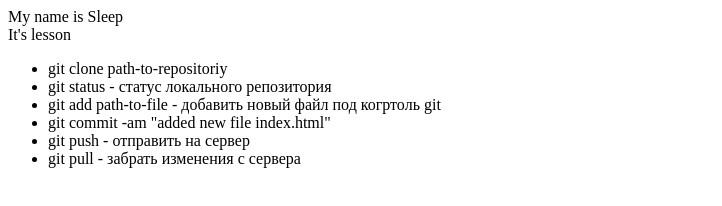
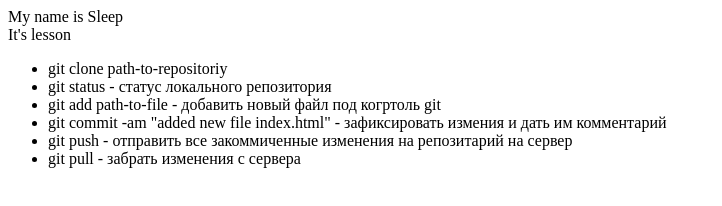
Before and after one commit to SleepyHeadMan/git-lesson, a plain HTML site: page index.html in a window 1280 px wide. Shown: the whole page, without its empty margins (0-722 px from the left). Drawn offline with Linux system fonts and the light colour scheme.

Commit message:
correction index.html

```diff
--- a/index.html
+++ b/index.html
@@ -9,8 +9,8 @@
         <li>git clone path-to-repositoriy</li>
         <li>git status - статус локального репозитория</li>
         <li>git add path-to-file - добавить новый файл под когртоль git</li>
-        <li>git commit -am "added new file index.html"</li>
-        <li>git push - отправить на сервер</li>
+        <li>git commit -am "added new file index.html" - зафиксировать измения и дать им комментарий</li>
+        <li>git push - отправить все закоммиченные изменения на репозитарий на сервер</li>
         <li>git pull - забрать изменения с сервера</li>
     </ul>
 </div>
```
